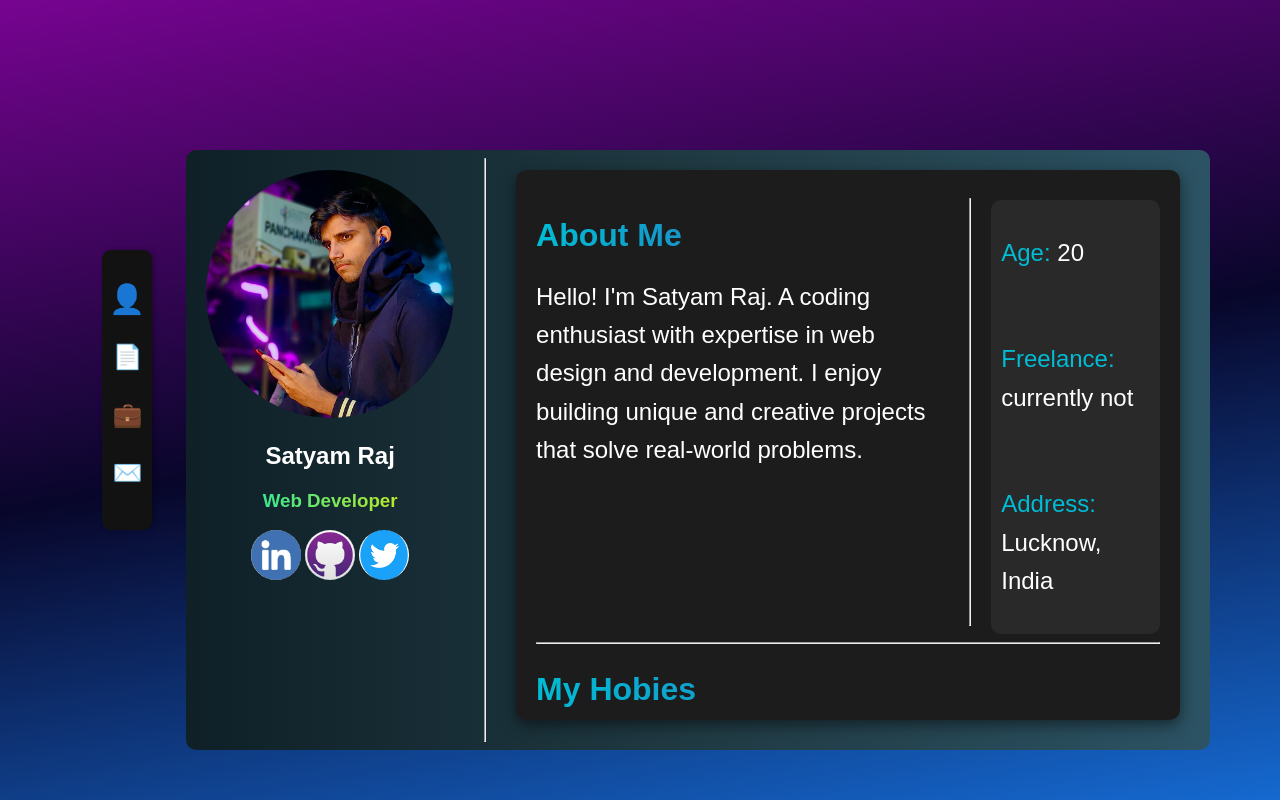
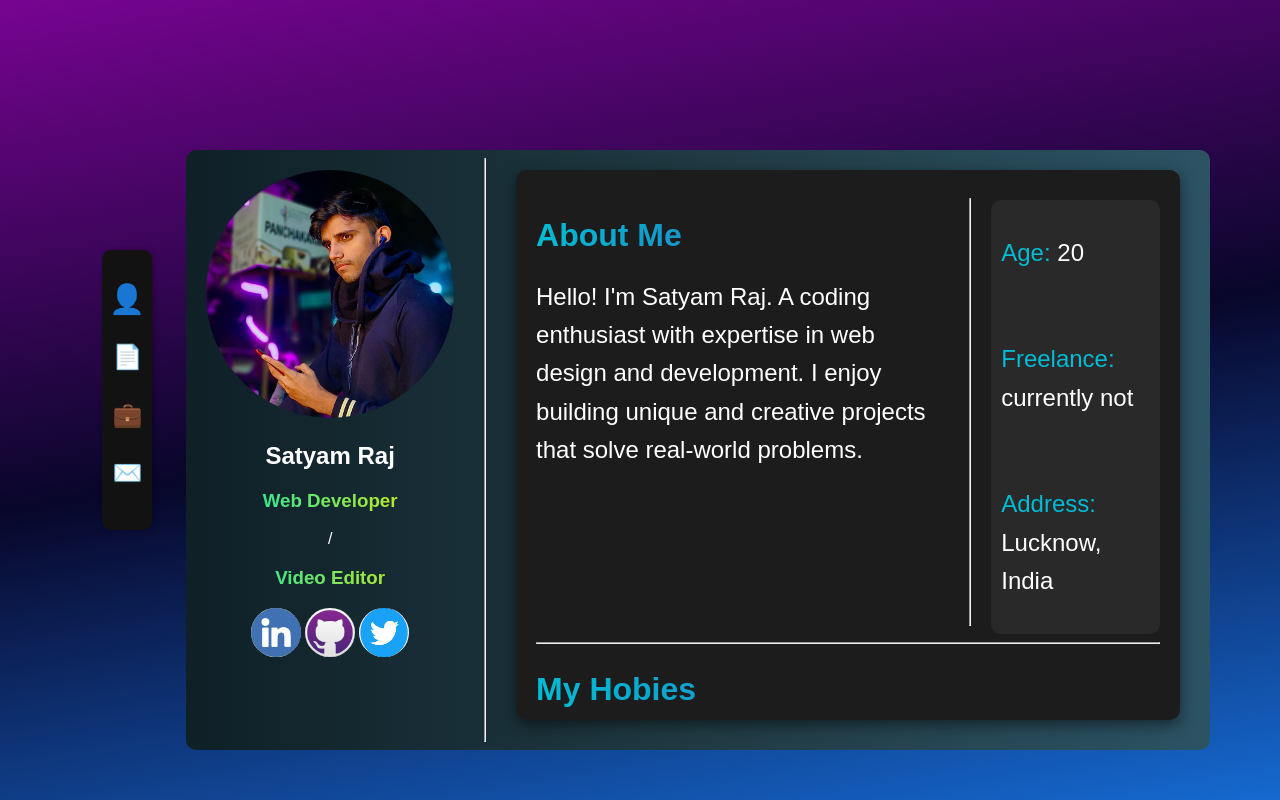
Before and after one commit to Satyam4755/Resume, a plain HTML site: page index.html in a window 1280 px wide. Drawn offline with Linux system fonts and the light colour scheme.

Commit message:
Update index.html

```diff
--- a/index.html
+++ b/index.html
@@ -446,7 +446,9 @@
                 <h2>Satyam Raj</h2>
                 <h3 style="background: linear-gradient(to right, #04e6b9, #ede900);
                 -webkit-background-clip: text;
-                -webkit-text-fill-color: transparent;">Web Developer</h3>
+                -webkit-text-fill-color: transparent;">Web Developer</h3> / <h3 style="background: linear-gradient(to right, #04e6b9, #ede900);
+                -webkit-background-clip: text;
+                -webkit-text-fill-color: transparent;">Video Editor</h3>
                 <a
                     href="https://www.linkedin.com/in/satyam-raj-924b382a6?miniProfileUrn=urn%3Ali%3Afs_miniProfile%3AACoAAEnZ0iwBRijYfQ56OiIXsSXn5eBO6qbqco0&lipi=urn%3Ali%3Apage%3Ad_flagship3_search_srp_all%3BOJClKgwiR7Wrc1GKHbwn7A%3D%3D"><img
                         src="l1.jpg" alt="" style="width: 20%;"></a>
```
